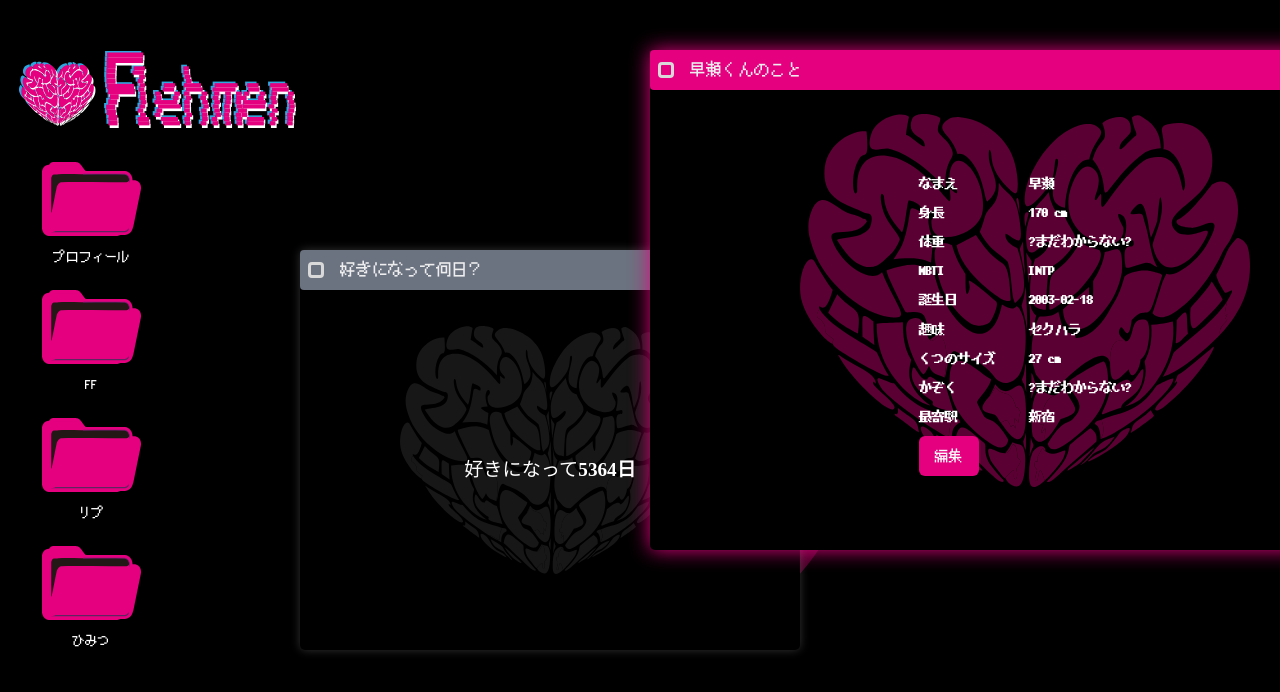
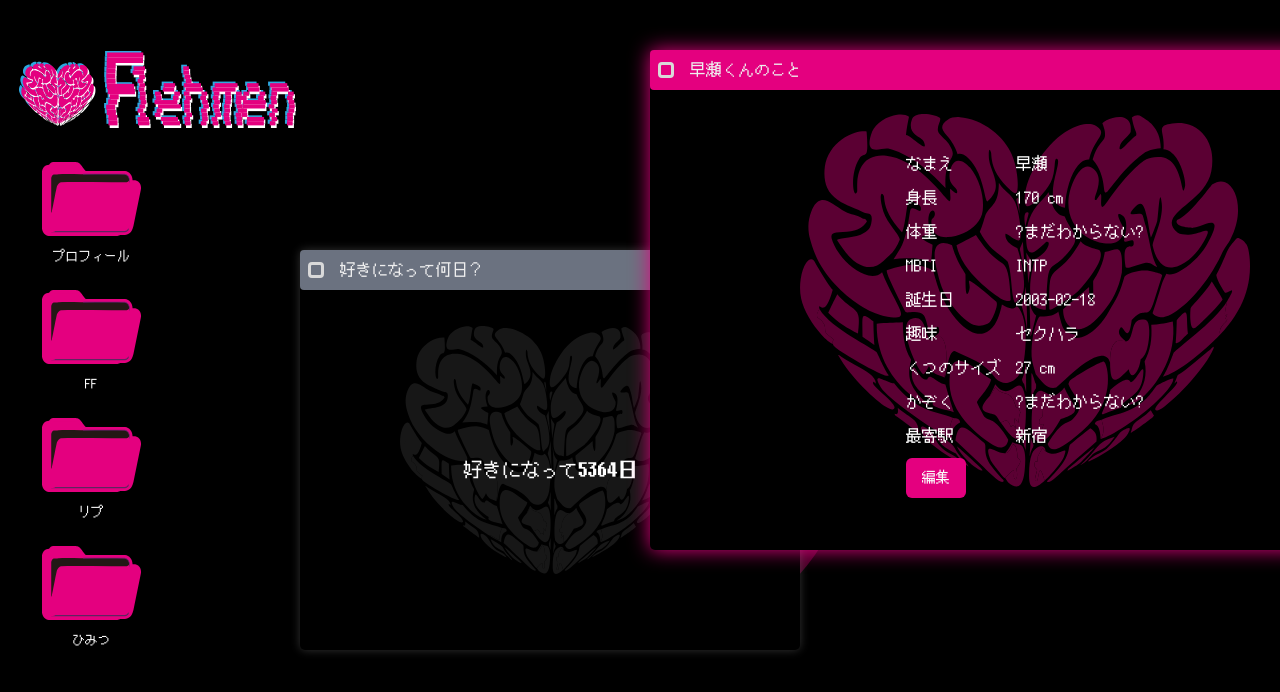
Before and after one commit to y4asse/flehmen, a Next.js app in the folder frontend/: page /profile in a window 1280 px wide. Shown: the top 692 px of the page. Built offline with nearby package versions, Linux system fonts and the light colour scheme; a web font is replaced by a local one.

Commit message:
wip: ui edit

```diff
--- a/frontend/src/app/(dashboard)/profile/_components/SukipiInfo.tsx
+++ b/frontend/src/app/(dashboard)/profile/_components/SukipiInfo.tsx
@@ -21,8 +21,6 @@ export const SukipiInfo = ({ sukipi, onUpdate }: Props) => {
     onUpdate(formData);
     setIsEditing(false);
   };
-
-  console.log(formData);
 
   // Sukipiオブジェクトから情報もらう
   const infoItems = [
@@ -97,10 +95,10 @@ type InfoItemProps = {
 
 const InfoItem = ({ title, content }: InfoItemProps) => {
   return (
-    <div style={styles.infoItem}>
-      <div style={styles.title}>{title}</div>
-      <div style={styles.content}>{content}</div>
-    </div>
+    <p style={styles.infoItem}>
+      <span style={styles.title}>{title}</span>
+      <span style={styles.content}>{content}</span>
+    </p>
   );
 };
 
@@ -109,8 +107,6 @@ const styles: { [key: string]: React.CSSProperties } = {
   infoItem: {
     display: "flex",
     margin: "10px 0",
-    fontSize: "0.8em",
-    fontWeight: "bold",
     color: "white",
   },
   editor: {
--- a/frontend/src/app/(dashboard)/profile/_components/SukipiLikedAt.tsx
+++ b/frontend/src/app/(dashboard)/profile/_components/SukipiLikedAt.tsx
@@ -16,16 +16,11 @@ export const SukipiLikedAt = ({ likedAt }: Props) => {
 
   return (
     <div style={styles.container}>
-      <div>
-        好きになって
-      </div>
-      <div style={styles.text}>
-        {elapsedDays}日
-      </div>
+      <div>好きになって</div>
+      <div style={styles.text}>{elapsedDays}日</div>
     </div>
   );
 };
-
 
 const styles: { [key: string]: React.CSSProperties } = {
   container: {
@@ -33,7 +28,6 @@ const styles: { [key: string]: React.CSSProperties } = {
     justifyContent: "center",
     alignItems: "center",
     height: "100%",
-    fontFamily: '"PixelMplus10"',
     color: "white",
     fontSize: "1.2em",
   },
--- a/frontend/src/app/styles.css
+++ b/frontend/src/app/styles.css
@@ -1,17 +1,17 @@
 @font-face {
-    font-family: 'PixelMplus';
-    src: url('/fonts/PixelMplus10-Regular.ttf') format('truetype');
+  font-family: "PixelMplus";
+  src: url("/fonts/PixelMplus12-Regular.ttf") format("truetype");
   font-weight: normal;
   font-style: normal;
 }
 
 @font-face {
-    font-family: 'PixelMplus';
-    src: url('/fonts/PixelMplus10-Bold.ttf') format('truetype');
+  font-family: "PixelMplus";
+  src: url("/fonts/PixelMplus12-Bold.ttf") format("truetype");
   font-weight: bold;
   font-style: normal;
 }
 
 body {
-    font-family: 'PixelMplus', sans-serif;
+  font-family: "PixelMplus", sans-serif;
 }
```
Lines whose indentation alone changed are shown as unchanged.
